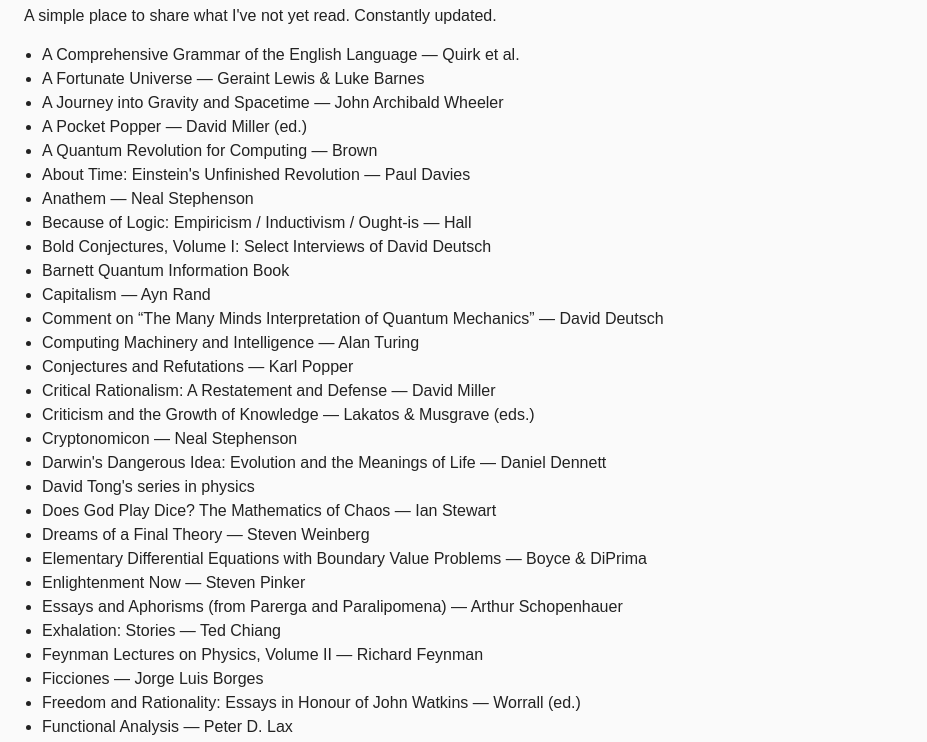
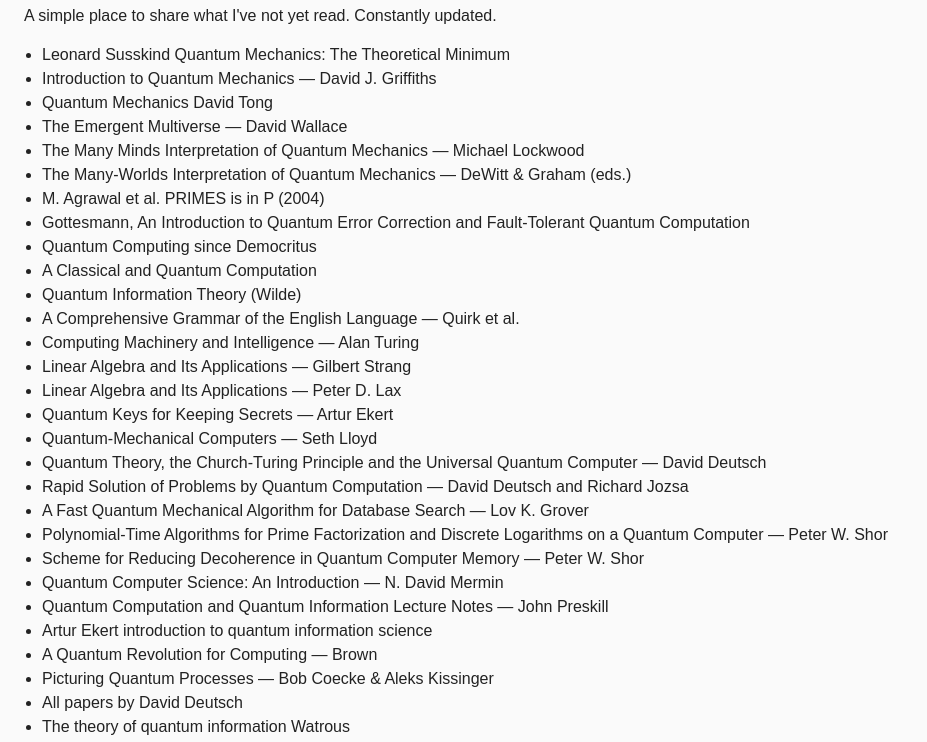
Before and after one commit to luigis102/personal_website, a plain HTML site: page library.html in a window 1280 px wide. Shown: the part 53-795 px from the top of the page, without its empty margins (0-927 px from the left). Drawn offline with Linux system fonts and the light colour scheme.

Commit message:
Expand bio and update antilibrary list

```diff
--- a/library.html
+++ b/library.html
@@ -40,11 +40,41 @@
     <h1>My Antilibrary</h1>
     <p>A simple place to share what I've not yet read. Constantly updated.</p>
     <ul class="books">
+	<li>Leonard Susskind Quantum Mechanics: The Theoretical Minimum</li>
+	<li>Introduction to Quantum Mechanics — David J. Griffiths</li>
+	<li>Quantum Mechanics David Tong</li>
+        <li>The Emergent Multiverse — David Wallace</li>
+	<li>The Many Minds Interpretation of Quantum Mechanics — Michael Lockwood</li>
+        <li>The Many-Worlds Interpretation of Quantum Mechanics — DeWitt &amp; Graham (eds.)</li>
+        <li> M. Agrawal et al. PRIMES is in P (2004)</li>
+	<li>Gottesmann, An Introduction to Quantum Error Correction and Fault-Tolerant Quantum Computation</li>
+	<li>Quantum Computing since Democritus</li>
+	<li>A Classical and Quantum Computation</li>
+	<li>Quantum Information Theory (Wilde)</li>
         <li>A Comprehensive Grammar of the English Language — Quirk et al.</li>
-        <li>A Fortunate Universe — Geraint Lewis &amp; Luke Barnes</li>
+	<li>Computing Machinery and Intelligence — Alan Turing</li>
+        <li>Linear Algebra and Its Applications — Gilbert Strang</li>
+        <li>Linear Algebra and Its Applications — Peter D. Lax</li>
+        <li>Quantum Keys for Keeping Secrets — Artur Ekert</li>
+        <li>Quantum-Mechanical Computers — Seth Lloyd</li>
+	<li>Quantum Theory, the Church-Turing Principle and the Universal Quantum Computer — David Deutsch</li>
+	<li>Rapid Solution of Problems by Quantum Computation — David Deutsch and Richard Jozsa</li>
+	<li>A Fast Quantum Mechanical Algorithm for Database Search — Lov K. Grover</li>
+	<li>Polynomial-Time Algorithms for Prime Factorization and Discrete Logarithms on a Quantum Computer — Peter W. Shor</li>
+	<li>Scheme for Reducing Decoherence in Quantum Computer Memory — Peter W. Shor</li>
+	<li>Quantum Computer Science: An Introduction — N. David Mermin</li>
+	<li>Quantum Computation and Quantum Information Lecture Notes — John Preskill</li>
+	<li>Artur Ekert introduction to quantum information science</li>
+        <li>A Quantum Revolution for Computing — Brown</li>
+        <li>Picturing Quantum Processes — Bob Coecke &amp; Aleks Kissinger</li>
+	<li>All papers by David Deutsch</li>
+	<li>The theory of quantum information Watrous</li>
+	<li>The Solovay-Kitaev Algoritm Quantum information computer (2006)</li>
+
+
+	<li>A Fortunate Universe — Geraint Lewis &amp; Luke Barnes</li>
         <li>A Journey into Gravity and Spacetime — John Archibald Wheeler</li>
         <li>A Pocket Popper — David Miller (ed.)</li>
-        <li>A Quantum Revolution for Computing — Brown</li>
         <li>About Time: Einstein's Unfinished Revolution — Paul Davies</li>
         <li>Anathem — Neal Stephenson</li>
         <li>Because of Logic: Empiricism / Inductivism / Ought-is — Hall</li>
@@ -52,7 +82,6 @@
         <li>Barnett Quantum Information Book</li>
         <li>Capitalism — Ayn Rand</li>
         <li>Comment on “The Many Minds Interpretation of Quantum Mechanics” — David Deutsch</li>
-        <li>Computing Machinery and Intelligence — Alan Turing</li>
         <li>Conjectures and Refutations — Karl Popper</li>
         <li>Critical Rationalism: A Restatement and Defense — David Miller</li>
         <li>Criticism and the Growth of Knowledge — Lakatos &amp; Musgrave (eds.)</li>
@@ -80,18 +109,12 @@
         <li>Introduction to the Philosophy of Science — John O’Hear</li>
         <li>Intrinsically Difficult Problems — Larry Stockmeyer &amp; Ashok Chandra</li>
         <li>Labyrinths: Selected Stories and Other Writings — Jorge Luis Borges</li>
-        <li>Linear Algebra and Its Applications — Gilbert Strang</li>
-        <li>Linear Algebra and Its Applications — Peter D. Lax</li>
         <li>Meditations — Marcus Aurelius</li>
         <li>Mind, Brain and the Quantum — Michael Lockwood</li>
         <li>Objective Knowledge — Karl Popper</li>
         <li>On the Suffering of the World / Studies in Pessimism — Arthur Schopenhauer</li>
         <li>Parerga and Paralipomena, Vol. 2 — Arthur Schopenhauer</li>
-        <li>Picturing Quantum Processes — Bob Coecke &amp; Aleks Kissinger</li>
         <li>Popper — Bryan Magee</li>
-        <li>Quantum Keys for Keeping Secrets — Artur Ekert</li>
-        <li>Quantum Many-Body Systems — Fabian Essler (notes)</li>
-        <li>Quantum-Mechanical Computers — Seth Lloyd</li>
         <li>Reality Is Not What It Seems: The Journey to Quantum Gravity — Carlo Rovelli</li>
         <li>Sapiens — Yuval Noah Harari</li>
         <li>Seven Brief Lessons on Physics — Carlo Rovelli</li>
@@ -105,7 +128,6 @@
         <li>The Cultural History of Physics — Karoly Simonyi</li>
         <li>The Diamond Age: Or, A Young Lady's Illustrated Primer — Neal Stephenson</li>
         <li>The Elegant Universe — Brian Greene</li>
-        <li>The Emergent Multiverse — David Wallace</li>
         <li>The Emperor’s New Mind — Roger Penrose</li>
         <li>The Extended Phenotype — Richard Dawkins</li>
         <li>The First Three Minutes — Steven Weinberg</li>
@@ -114,8 +136,6 @@
         <li>The Last Three Minutes: Conjectures About the Ultimate Fate of the Universe — Paul Davies</li>
         <li>The Lessons of History — Will &amp; Ariel Durant</li>
         <li>The Logic of Scientific Discovery — Karl Popper</li>
-        <li>The Many Minds Interpretation of Quantum Mechanics — Michael Lockwood</li>
-        <li>The Many-Worlds Interpretation of Quantum Mechanics — DeWitt &amp; Graham (eds.)</li>
         <li>The Meme Machine — Susan Blackmore</li>
         <li>The Mind of God — Paul Davies</li>
         <li>The Myth of the Framework — Karl Popper</li>
@@ -124,11 +144,9 @@
         <li>The Physics of Immortality — Frank J. Tipler</li>
         <li>The Poverty of Historicism — Karl Popper</li>
         <li>The Proteus Operation — James P. Hogan</li>
-        <li>The Quantum Physics of Time Travel — David Deutsch &amp; Michael Lockwood</li>
         <li>The Republic — Plato</li>
         <li>The Science of Can and Can’t — Chiara Marletto</li>
         <li>The Selfish Gene — Richard Dawkins</li>
-        <li>The Sovereign Individual — Davidson &amp; Rees-Mogg</li>
         <li>The Structure of Scientific Revolutions — Thomas Kuhn</li>
         <li>The Unity of the Universe — Dennis Sciama</li>
         <li>The Unnatural Nature of Science — Lewis Wolpert</li>
@@ -139,9 +157,7 @@
         <li>Unended Quest: An Intellectual Autobiography — Karl Popper</li>
         <li>Virtual Worlds — Benjamin Woolley</li>
         <li>White Holes — Carlo Rovelli</li>
-        <li>All papers by David Deutsch</li>
         <li>Any works by Ayn Rand</li>
-        <li>Artur Ekert introduction to quantum information science</li>
     </ul>
     <a class="back" href="index.html">&larr; Back to home</a>
 </body>
```
Also changed, not shown: index.html (+7 -4 lines).
